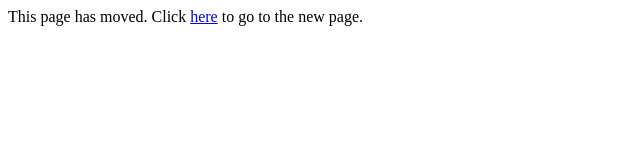
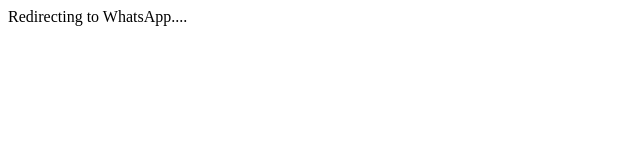
Before and after one commit to LogyAI/awesome, a plain HTML site: page index.html in a window 1280 px wide. Shown: the whole page, without its empty margins (0-640 px from the left). Drawn offline with Linux system fonts and the light colour scheme.

Commit message:
Update index.html

```diff
--- a/index.html
+++ b/index.html
@@ -4,6 +4,6 @@
 <title>Page Moved</title>
 </head>
 <body>
-This page has moved. Click <a href="http://www.example.com">here</a> to go to the new page.
+Redirecting to WhatsApp....
 </body>
 </html>
```
